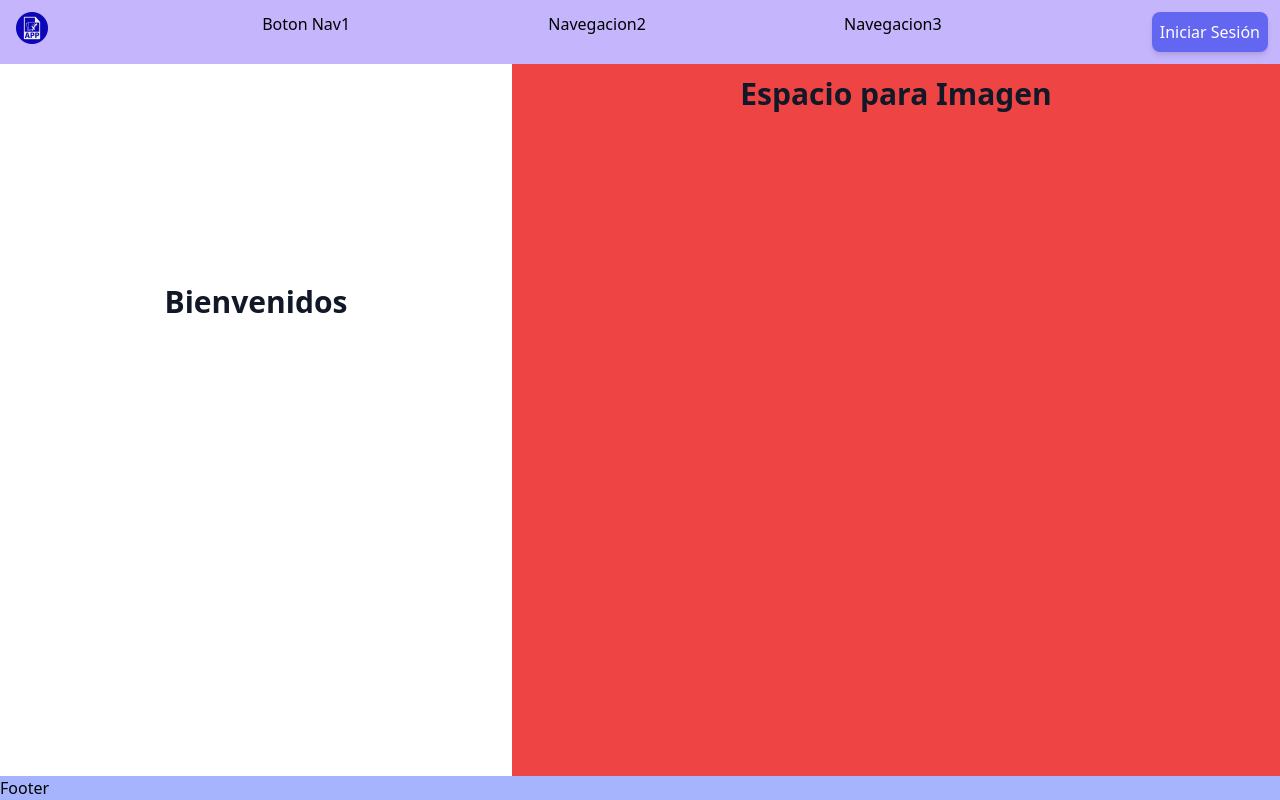
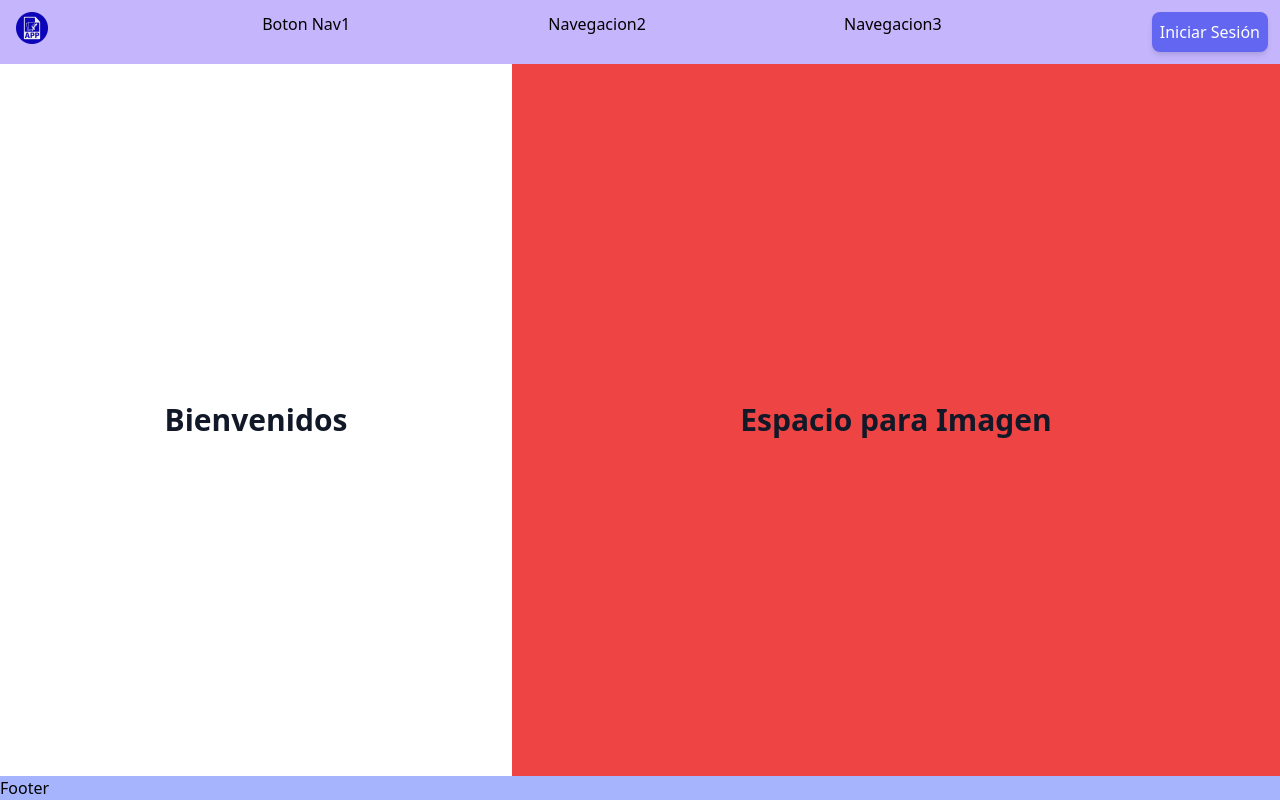
Before and after one commit to jmarti1a2/Project, a React (Create React App) app: page / in a window 1280 px wide. Built offline with nearby package versions, Linux system fonts and the light colour scheme.

Commit message:
Ajuste Items en public Layout

```diff
--- a/src/pages/Index.jsx
+++ b/src/pages/Index.jsx
@@ -3,16 +3,19 @@ import React from 'react'
 function Index() {
     return <div className="h-full">
         <div className='flex flex-row h-full justify-center'>
-            <div className="bg-white w-2/5 align-middle" >
+            <div className="bg-white w-2/5 flex flex-col justify-center text-center" >
 
-                <div className='py-52'>
+                <div>
                     <h1 className='m-3 text-center text-3xl font-extrabold text-gray-900' >
                     Bienvenidos
                     </h1>
                 </div>
+
+
+
             </div>
 
-            <div className="bg-red-500 w-3/5">
+            <div className="bg-red-500 w-3/5 flex flex-col justify-center text-center">
                 <h1 className='m-3 text-center text-3xl font-extrabold text-gray-900' >
                     Espacio para Imagen
                 </h1>
```
